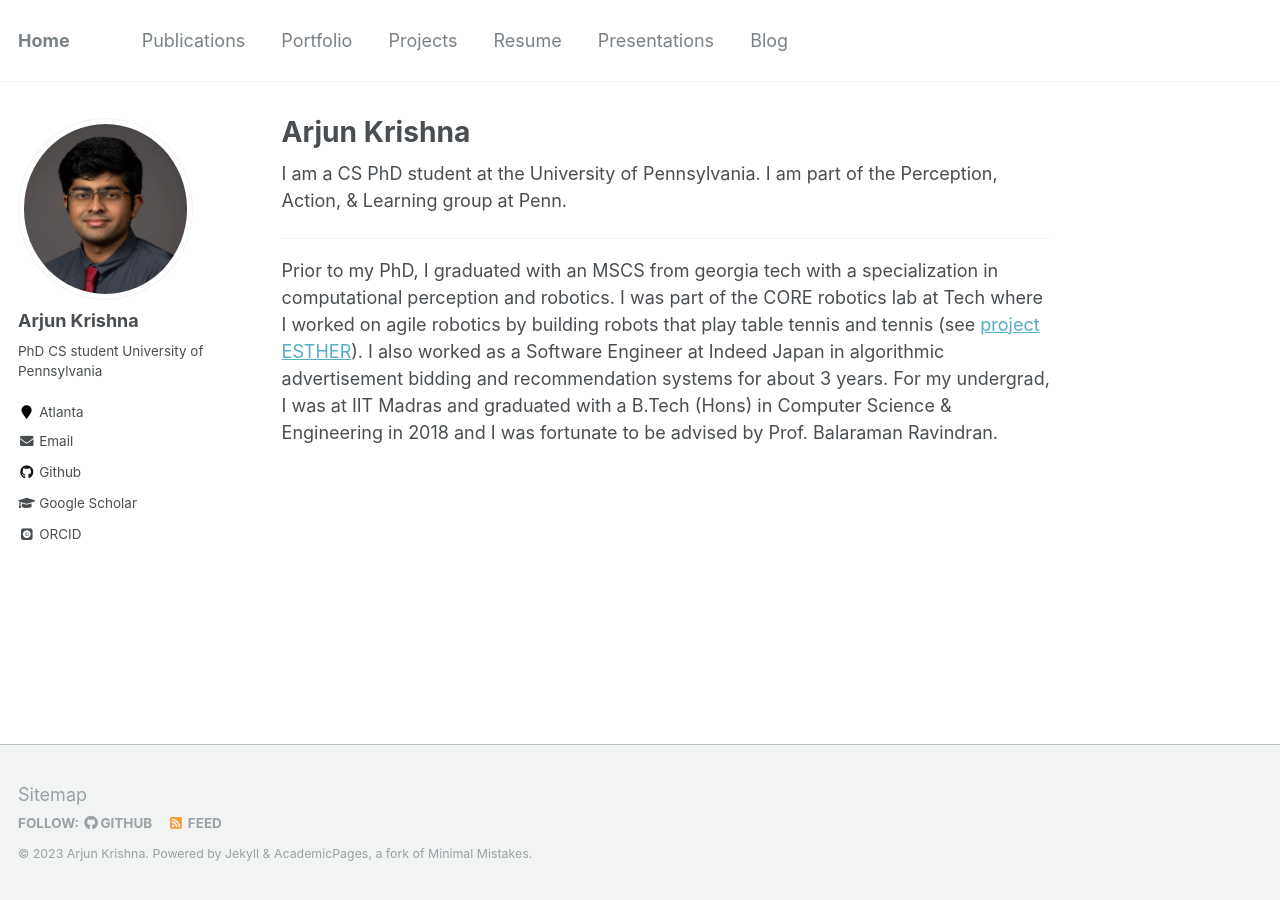
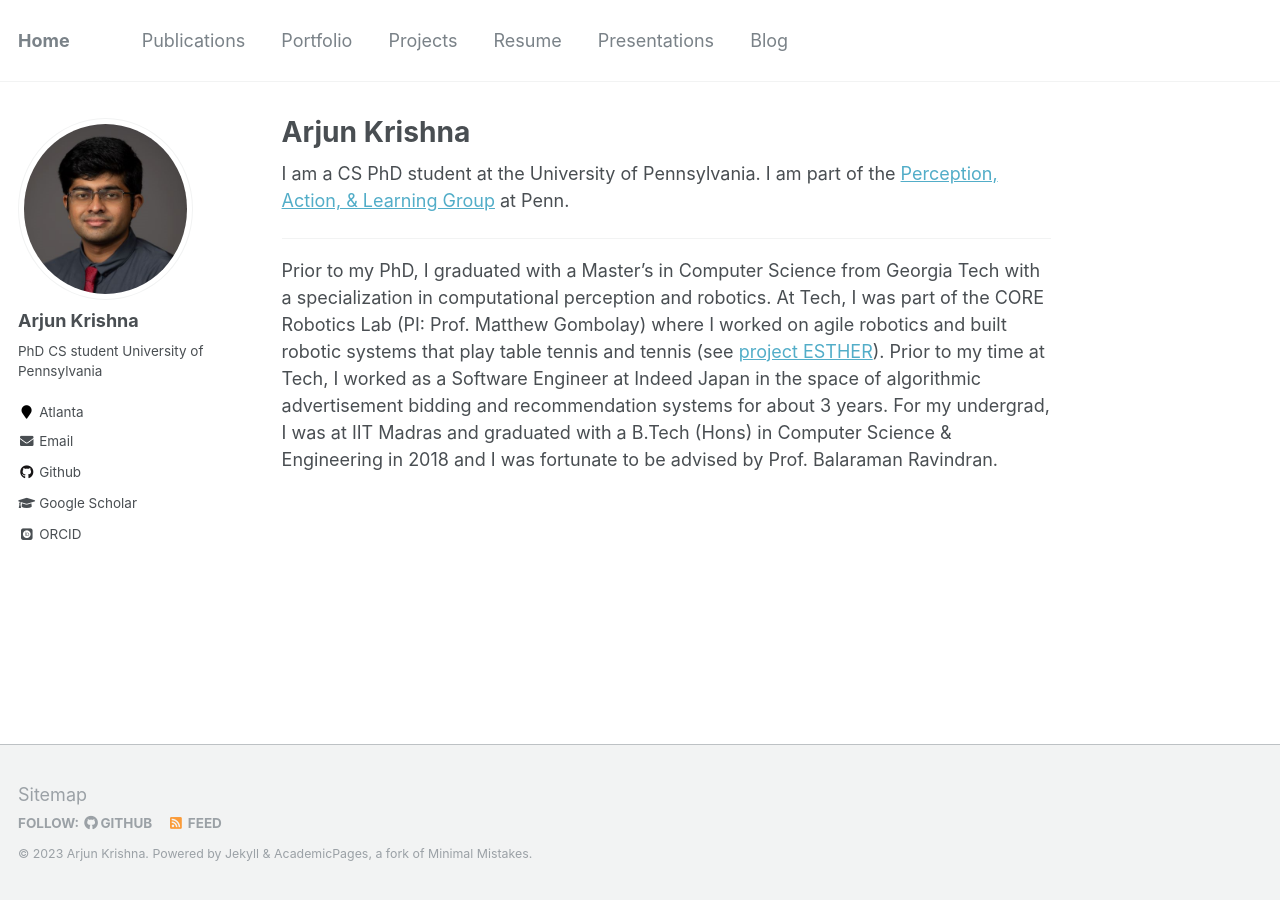
Before and after one commit to arjun-krishna/arjun-krishna.github.io, a Jekyll site: the page built from _pages/about.md, in a window 1280 px wide. Built offline with Jekyll 4.4.1, drawn with Linux system fonts in a browser that asks for light colours; some web fonts are replaced.

Commit message:
update: about

```diff
--- a/_pages/about.md
+++ b/_pages/about.md
@@ -8,8 +8,8 @@ redirect_from:
   - /about.html
 ---
 
-I am a CS PhD student at the University of Pennsylvania. I am part of the Perception, Action, & Learning group at Penn.
+I am a CS PhD student at the University of Pennsylvania. I am part of the [Perception, Action, & Learning Group](https://www.grasp.upenn.edu/research-groups/perception-action-learning-group/) at Penn.
 
 ----
 
-Prior to my PhD, I graduated with an MSCS from georgia tech with a specialization in computational perception and robotics. I was part of the CORE robotics lab at Tech where I worked on agile robotics by building robots that play table tennis and tennis (see [project ESTHER](https://www.youtube.com/watch?v=plUktbRLfQw)). I also worked as a Software Engineer at Indeed Japan in algorithmic advertisement bidding and recommendation systems for about 3 years. For my undergrad, I was at IIT Madras and graduated with a B.Tech (Hons) in Computer Science & Engineering in 2018 and I was fortunate to be advised by Prof. Balaraman Ravindran.
+Prior to my PhD, I graduated with a Master's in Computer Science from Georgia Tech with a specialization in computational perception and robotics. At Tech, I was part of the CORE Robotics Lab (PI: Prof. Matthew Gombolay) where I worked on agile robotics and built robotic systems that play table tennis and tennis (see [project ESTHER](https://www.youtube.com/watch?v=plUktbRLfQw)). Prior to my time at Tech, I worked as a Software Engineer at Indeed Japan in the space of algorithmic advertisement bidding and recommendation systems for about 3 years. For my undergrad, I was at IIT Madras and graduated with a B.Tech (Hons) in Computer Science & Engineering in 2018 and I was fortunate to be advised by Prof. Balaraman Ravindran.
```
